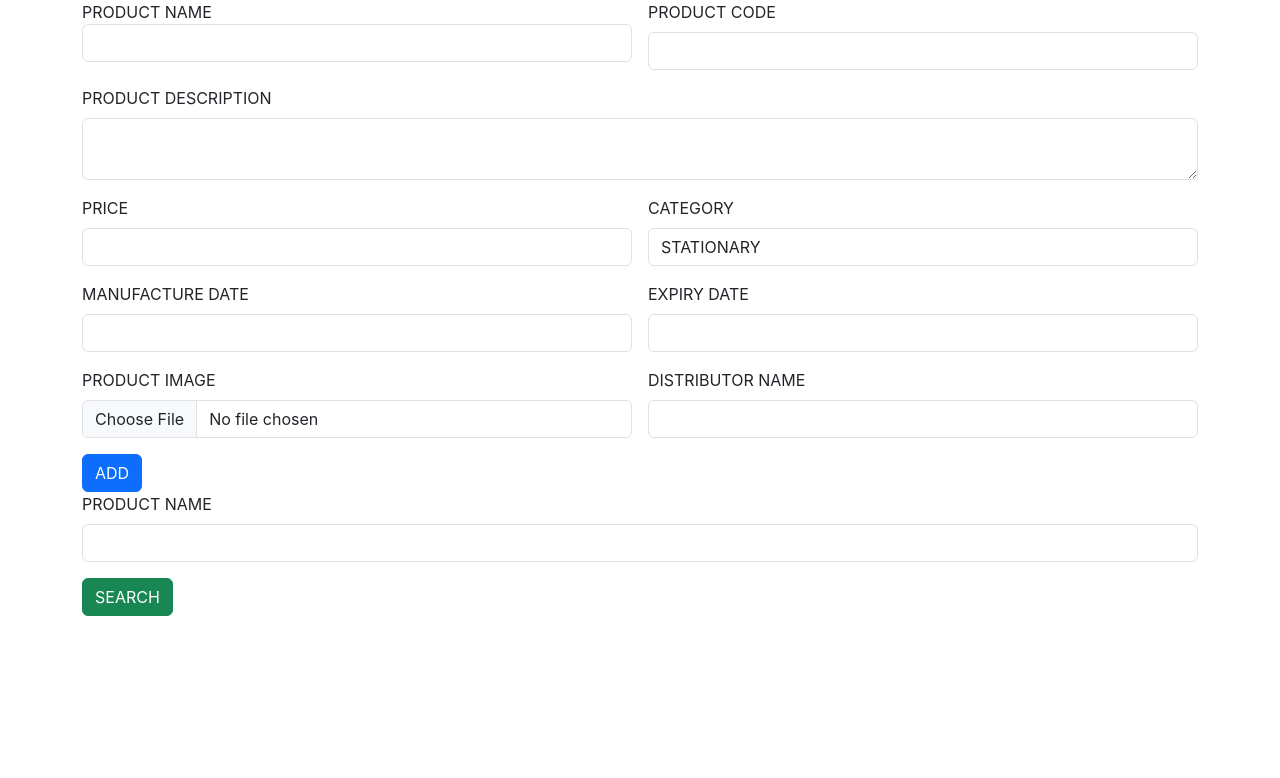
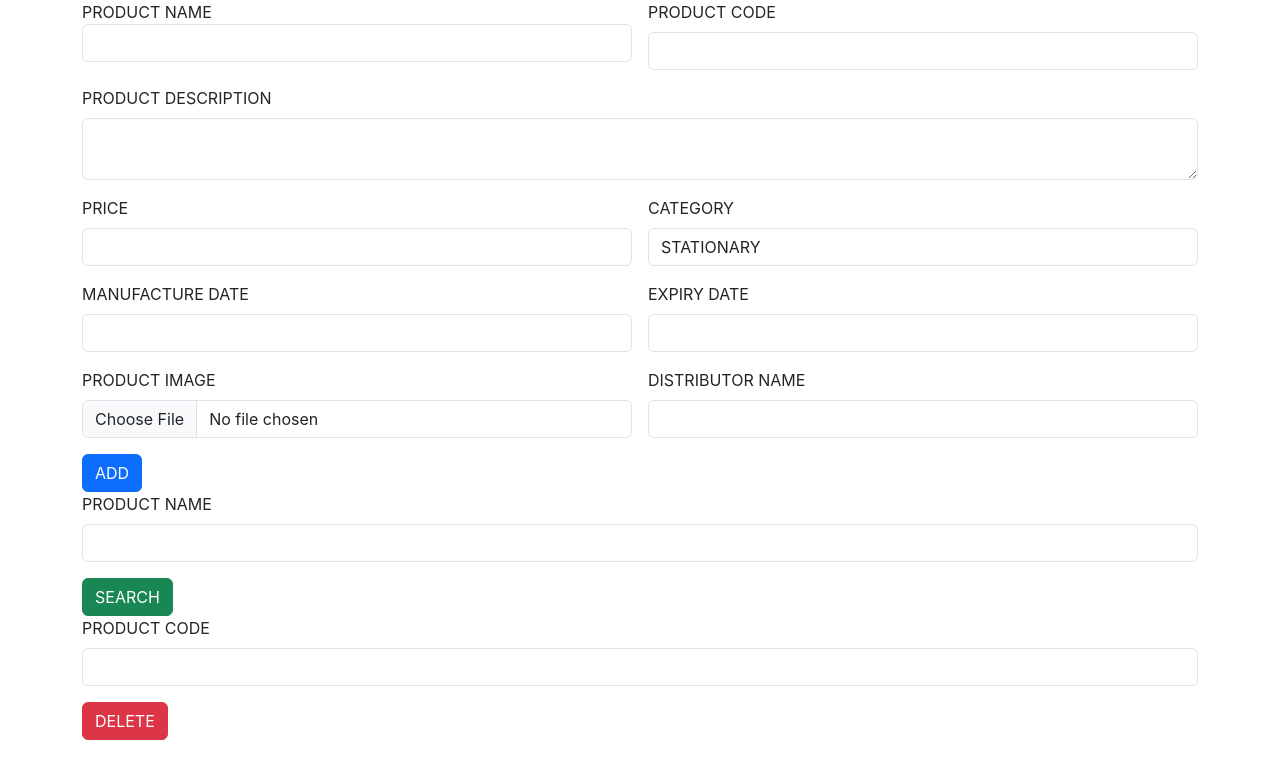
Before and after one commit to Mercymaryantony/PRODUCT-APP-REACT-, a React (Create React App) app: page / in a window 1280 px wide. Shown: the top 778 px of the page. Built offline with nearby package versions, Linux system fonts and the light colour scheme.

Commit message:
DELETE COMPLETE

```diff
--- a/src/App.js
+++ b/src/App.js
@@ -2,13 +2,14 @@
 import './App.css';
 import AddProduct from './components/AddProduct';
 import SearchProduct from './components/SearchProduct';
+import DeleteProduct from './components/DeleteProduct';
 
 function App() {
   return (
     <div >
       <AddProduct/>
       <SearchProduct/>
-
+      <DeleteProduct/>
     </div>
   );
 }
--- a/src/components/DeleteProduct.jsx
+++ b/src/components/DeleteProduct.jsx
@@ -0,0 +1,25 @@
+import React from 'react'
+
+const DeleteProduct = () => {
+  return (
+    <div>
+        <div className="container">
+            <div className="row">
+                <div className="col col-12 col-sm-12 col-md-12 col-lg-12 col-xl-12 col-xxl-12">
+                    <div className="row g-3">
+                        <div className="col col-12 col-sm-12 col-md-12 col lg-12 col-xl-12 col-xxl-12">
+                            <label htmlFor="" className="form-label">PRODUCT CODE</label>
+                            <input type="text" className="form-control" />
+                        </div>
+                        <div className="col col-12 col-sm-12 col-md-12 col lg-12 col-xl-12 col-xxl-12">
+                            <button className="btn btn-danger">DELETE</button>
+                        </div>
+                    </div>
+                </div>
+            </div>
+        </div>
+    </div>
+  )
+}
+
+export default DeleteProduct
```
